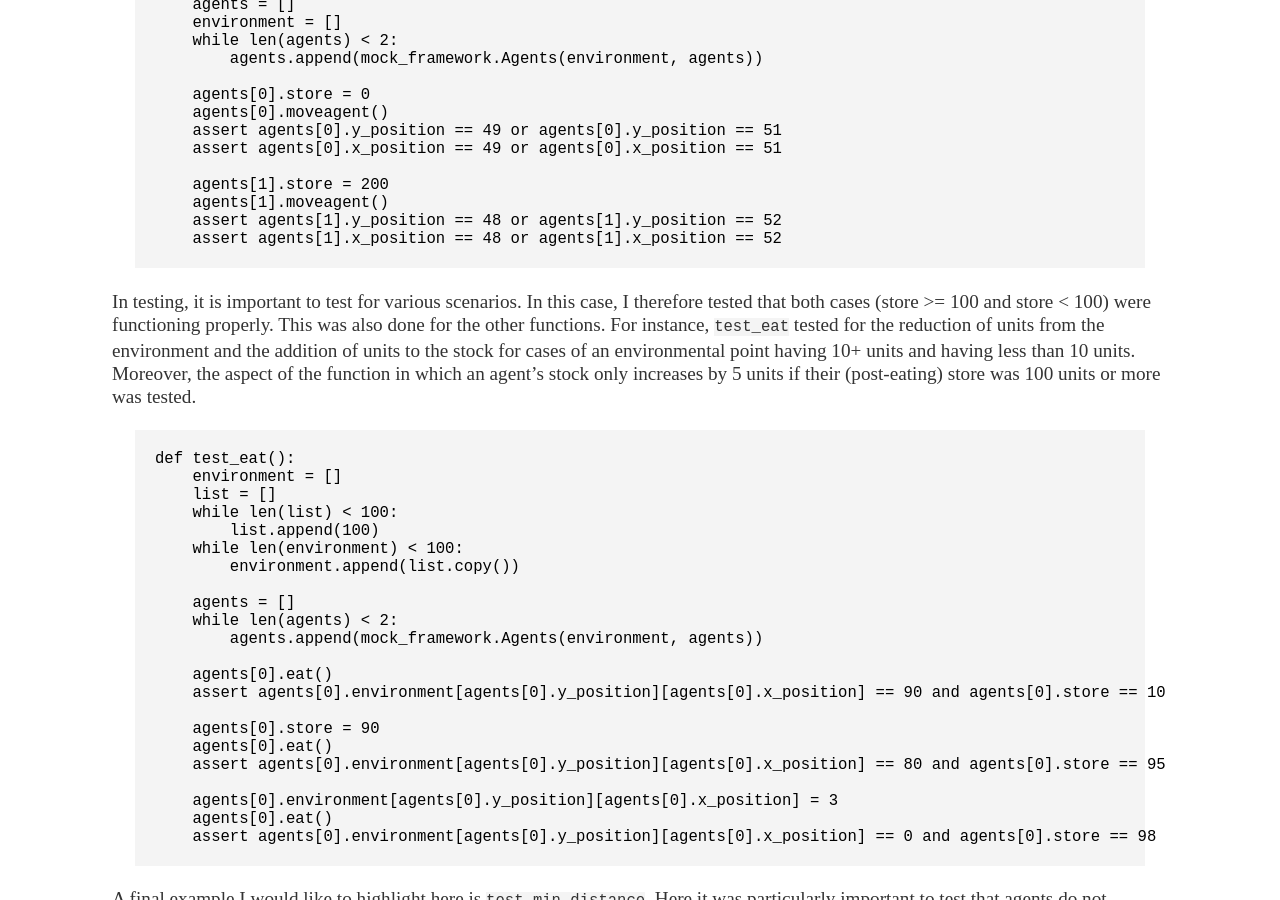
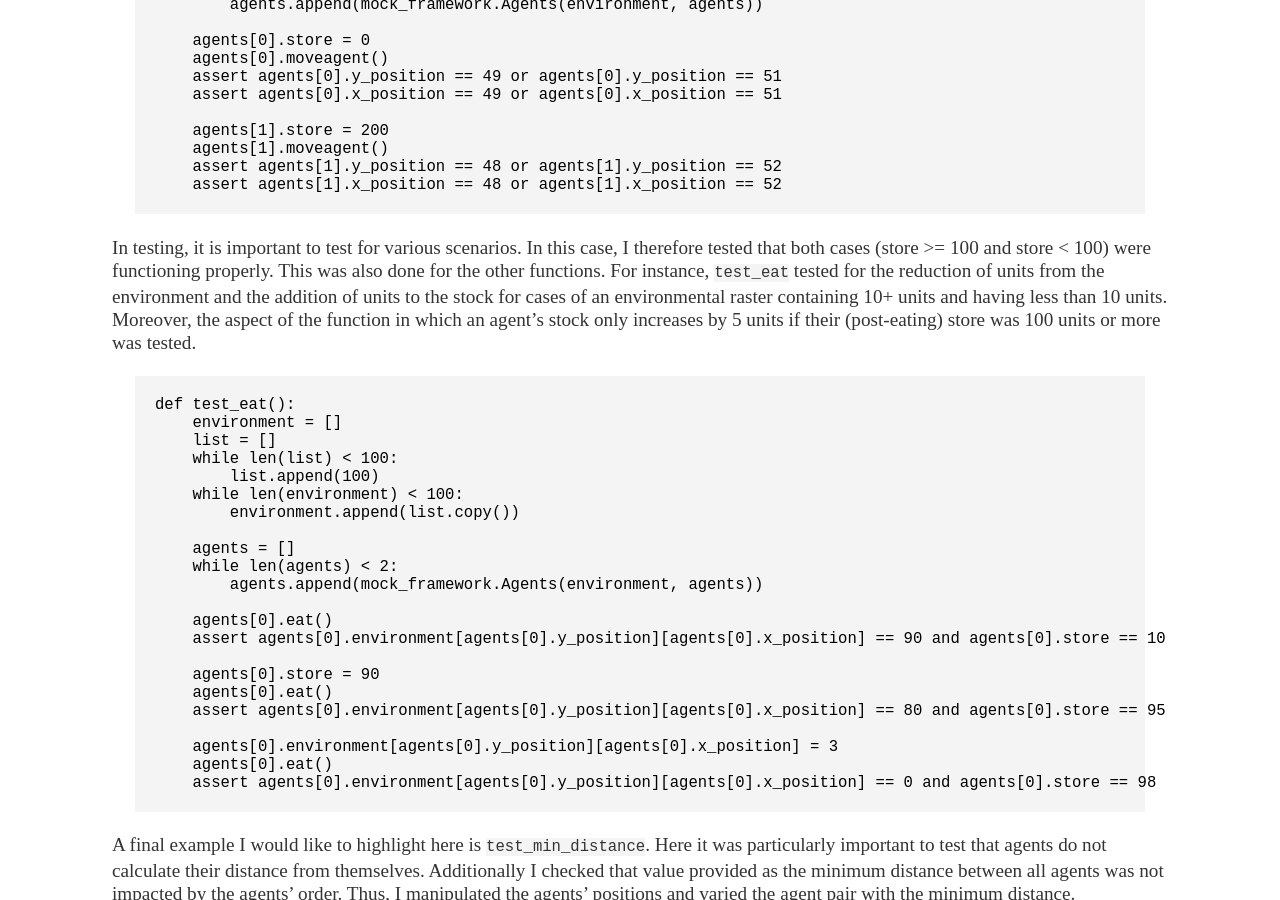
Before and after one commit to lena-kilian/lena-kilian.github.io, a Jekyll site: the page built from abm/index.md, in a window 1280 px wide and 900 px high, scrolled down 6978 px. Built offline with Jekyll 4.4.1, drawn with Linux system fonts in a browser that asks for light colours; our own code applies the rules of GitHub Pages for plain Markdown files; some of the changed text lies outside the part shown.

Commit message:
Update index.md

````diff
--- a/abm/index.md
+++ b/abm/index.md
@@ -44,7 +44,6 @@
 class Agents:
 
     def __init__(self, environment, all_agents):
-        # Initiating with random starting point
         self.x_position = random.randint(0, 99)
         self.y_position = random.randint(0, 99)
         self.environment = environment
@@ -113,7 +111,7 @@
 
 In addition to being able to move around the environment, agents are able to interact with it by eating it or regurgitating some grass they had previously eaten onto it. With each `eat` iteration, 10 units are removed from the point the agent stands on in the environment and added to the agent's store. If less than 10 units are available in an agent's environment, the agent will eat the remaining value and the environment will drop to 0 at that point. If an agent's store is equal to or higher than 100, they will remove 10 units from the point in the environment they stand on, but only move 5 units to their store. The remaining five units will be fully eaten, so that they are unavailable to `share` (see below) and to slow down the storage accumulation.
 
-In a similar manner, using `regurgitate` once an agent has stored more than 150 units, their store will decrease by 50 units. The point in the environment they stand on will then increase by 26 units, while the surrounding 8 points will each gain 3 units. These units will become available for other agents to `eat` if they land on said points in the environment.
+In a similar manner, using `regurgitate` once an agent has stored more than 150 units, their store will decrease by 50 units. The raster in the environment they stand on will then increase by 26 units, while the surrounding 8 rasters will each gain 3 units. These units will become available for other agents to `eat` if they land on said raster in the environment.
 
 ```
     def eat(self):
@@ -199,7 +197,6 @@
 class Agents:
 
     def __init__(self, environment, all_agents):
-        # Initiating with non-random starting point
         self.x_position = 50
         self.y_position = 50
         self.environment = environment
@@ -275,7 +272,7 @@
     assert agents[1].x_position == 48 or agents[1].x_position == 52
 ```
 
-In testing, it is important to test for various scenarios. In this case, I therefore tested that both cases (store >= 100 and store < 100) were functioning properly. This was also done for the other functions. For instance, `test_eat` tested for the reduction of units from the environment and the addition of units to the stock for cases of an environmental point having 10+ units and having less than 10 units. Moreover, the aspect of the function in which an agent's stock only increases by 5 units if their (post-eating) store was 100 units or more was tested.
+In testing, it is important to test for various scenarios. In this case, I therefore tested that both cases (store >= 100 and store < 100) were functioning properly. This was also done for the other functions. For instance, `test_eat` tested for the reduction of units from the environment and the addition of units to the stock for cases of an environmental raster containing 10+ units and having less than 10 units. Moreover, the aspect of the function in which an agent's stock only increases by 5 units if their (post-eating) store was 100 units or more was tested.
 
 ```
 def test_eat():
@@ -399,7 +396,7 @@
 import time
 ```
 
-Thereafter, a generator function was defined, in which the agents, environment and visualisation are updated until there is a point in the environment which contains 0 units of grass. Once this happens, `gen_function` will break the `update` loop. This function was then added to the animation as a measure of length (`frames`) of the animation. As the value assigned to `frames` must be numerical, the generator function was built in a way in which it adds one to variable `a` (here the number of frames), each time the smallest value within the environment is still greater than 0.
+Thereafter, a generator function was defined, in which the agents, environment and visualisation are updated until there is a raster in the environment which contains 0 units of grass. Once this happens, `gen_function` will break the `update` loop. This function was then added to the animation as a measure of length (`frames`) of the animation. As the value assigned to `frames` must be numerical, the generator function was built in a way in which it adds one to variable `a` (here the number of frames), each time the smallest value within the environment is still greater than 0.
 
 ```
 def gen_function(b = [0]):
````
Also changed, not shown: other parts of abm/index.md (+0 -1 lines).
